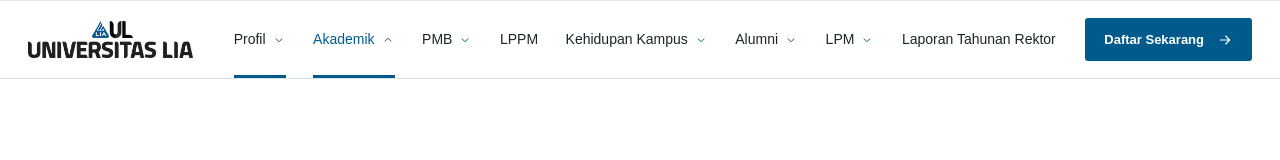
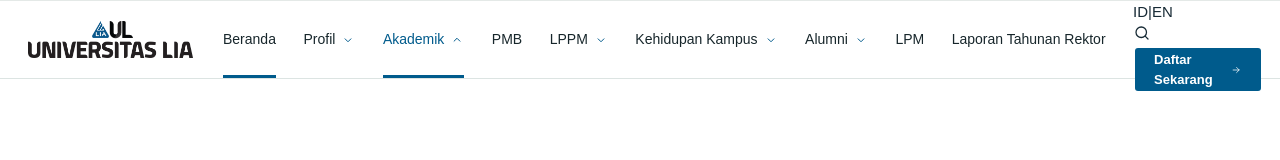
Before and after one commit to Reylamdan/WEBUL, a Next.js app in the folder fe/: page /akademik/fakultas in a window 1280 px wide. Shown: the top 160 px of the page. Built offline with nearby package versions, Linux system fonts and the light colour scheme.

Commit message:
feat: implement global dropdown menu and header controls

```diff
--- a/fe/components/site-shell.tsx
+++ b/fe/components/site-shell.tsx
@@ -3,30 +3,38 @@
 import Image from "next/image";
 import Link from "next/link";
 import { usePathname } from "next/navigation";
-import { useState } from "react";
+import { useEffect, useRef, useState } from "react";
+import { Icon } from "@/components/icons";
 
-type MenuNode = {
+export type MenuNode = {
   id: string;
   label: string;
   href?: string;
   children?: MenuNode[];
 };
 
-const navigation: {
+export type NavItem = {
   id: string;
   label: string;
   href?: string;
   items?: MenuNode[];
-}[] = [
+};
+
+export const globalNavigation: NavItem[] = [
+  {
+    id: "beranda",
+    label: "Beranda",
+    href: "/",
+  },
   {
     id: "profil",
     label: "Profil",
     items: [
-      { id: "sejarah", label: "Sejarah", href: "#tentang" },
-      { id: "visi", label: "Visi & Misi", href: "#tentang" },
-      { id: "struktur", label: "Struktur Organisasi", href: "#tentang" },
-      { id: "akreditasi", label: "Akreditasi", href: "#tentang" },
-      { id: "fasilitas", label: "Fasilitas Kampus", href: "#kehidupan" },
+      { id: "sejarah", label: "Sejarah", href: "/#tentang" },
+      { id: "visi", label: "Visi & Misi", href: "/profil/visi-misi" },
+      { id: "struktur", label: "Struktur Organisasi", href: "/#tentang" },
+      { id: "akreditasi", label: "Akreditasi", href: "/#tentang" },
+      { id: "fasilitas", label: "Fasilitas Kampus", href: "/#kehidupan" },
     ],
   },
   {
@@ -34,7 +42,7 @@ const navigation: {
     label: "Akademik",
     href: "/akademik/fakultas",
     items: [
-      { id: "fakultas", label: "Daftar Fakultas", href: "#program" },
+      { id: "fakultas", label: "Daftar Fakultas", href: "/akademik/fakultas" },
       {
         id: "program-studi",
         label: "Program Studi",
@@ -43,96 +51,74 @@ const navigation: {
             id: "humaniora",
             label: "Humaniora dan Desain",
             children: [
-              { id: "desain", label: "S1 Desain Komunikasi Visual", href: "#program" },
-              { id: "jepang", label: "S1 Bahasa Jepang", href: "#program" },
-              { id: "inggris-d3", label: "D3 Bahasa Inggris", href: "#program" },
-              { id: "inggris-s1", label: "S1 Bahasa Inggris", href: "#program" },
+              { id: "desain", label: "S1 Desain Komunikasi Visual", href: "/#program" },
+              { id: "jepang", label: "S1 Bahasa Jepang", href: "/#program" },
+              { id: "inggris-d3", label: "D3 Bahasa Inggris", href: "/#program" },
+              { id: "inggris-s1", label: "S1 Bahasa Inggris", href: "/#program" },
             ],
           },
           {
             id: "bisnis",
             label: "Sains dan Bisnis",
             children: [
-              { id: "digital", label: "S1 Bisnis Digital", href: "#program" },
-              { id: "informasi", label: "S1 Sistem Informasi", href: "#program" },
-              { id: "informatika", label: "S1 Informatika", href: "#program" },
+              { id: "digital", label: "S1 Bisnis Digital", href: "/#program" },
+              { id: "informasi", label: "S1 Sistem Informasi", href: "/#program" },
+              { id: "informatika", label: "S1 Informatika", href: "/#program" },
             ],
           },
         ],
       },
-      { id: "kalender", label: "Kalender Akademik", href: "#kabar" },
-      { id: "kurikulum", label: "Kurikulum", href: "#program" },
+      { id: "kalender", label: "Kalender Akademik", href: "/#kabar" },
+      { id: "kurikulum", label: "Kurikulum", href: "/#program" },
     ],
   },
   {
     id: "pmb",
     label: "PMB",
+    href: "/#pmb",
+  },
+  {
+    id: "lppm",
+    label: "LPPM",
     items: [
-      { id: "jalur", label: "Jalur Pendaftaran", href: "#pmb" },
-      { id: "biaya", label: "Biaya Kuliah", href: "#pmb" },
-      { id: "beasiswa", label: "Beasiswa", href: "#pmb" },
+      { id: "lppm-profil", label: "Profil LPPM", href: "/#kabar" },
+      { id: "penelitian", label: "Penelitian", href: "/#kabar" },
+      { id: "pengabdian", label: "Pengabdian Masyarakat", href: "/#kabar" },
+      { id: "publikasi", label: "Publikasi Ilmiah", href: "/#kabar" },
     ],
   },
-  { id: "lppm", label: "LPPM", href: "#kabar" },
   {
     id: "kehidupan",
     label: "Kehidupan Kampus",
     items: [
-      { id: "ukm", label: "Kegiatan Mahasiswa (UKM)", href: "#kehidupan" },
-      { id: "berita", label: "Berita Terkini", href: "#kabar" },
-      { id: "pengumuman", label: "Pengumuman", href: "#kabar" },
-      { id: "agenda", label: "Agenda Acara", href: "#kabar" },
+      { id: "ukm", label: "Kegiatan Mahasiswa (UKM)", href: "/#kehidupan" },
+      { id: "berita", label: "Berita Terkini", href: "/#kabar" },
+      { id: "pengumuman", label: "Pengumuman", href: "/#kabar" },
+      { id: "agenda", label: "Agenda Acara", href: "/#kabar" },
     ],
   },
   {
     id: "alumni",
     label: "Alumni",
     items: [
-      { id: "ikatan", label: "Ikatan Alumni", href: "#footer" },
-      { id: "tracer", label: "Tracer Study (Kuesioner Alumni)", href: "#footer" },
-      { id: "karier", label: "Info Lowongan Kerja (Career Center)", href: "#kabar" },
+      { id: "ikatan", label: "Ikatan Alumni", href: "/#footer" },
+      { id: "tracer", label: "Tracer Study (Kuesioner Alumni)", href: "/#footer" },
+      { id: "karier", label: "Info Lowongan Kerja (Career Center)", href: "/#kabar" },
     ],
   },
   {
     id: "lpm",
     label: "LPM",
-    items: [
-      { id: "laporan-lpm", label: "Laporan LPM", href: "#footer" },
-      { id: "kegiatan-lpm", label: "Kegiatan LPM", href: "#kabar" },
-    ],
+    href: "/#footer",
   },
-  { id: "laporan", label: "Laporan Tahunan Rektor", href: "#footer" },
+  {
+    id: "laporan",
+    label: "Laporan Tahunan Rektor",
+    href: "/#footer",
+  },
 ];
 
-function Icon({
-  name,
-  size = 20,
-}: {
-  name: "arrow" | "chevron" | "menu" | "x";
-  size?: number;
-}) {
-  const shared = {
-    fill: "none",
-    stroke: "currentColor",
-    strokeLinecap: "round" as const,
-    strokeLinejoin: "round" as const,
-    strokeWidth: 1.7,
-  };
-  const shapes = {
-    arrow: <path d="M5 12h14m-6-6 6 6-6 6" />,
-    chevron: <path d="m7 10 5 5 5-5" />,
-    menu: <path d="M4 7h16M4 12h16M4 17h16" />,
-    x: <path d="m6 6 12 12M18 6 6 18" />,
-  };
-
-  return (
-    <svg aria-hidden="true" width={size} height={size} viewBox="0 0 24 24" {...shared}>
-      {shapes[name]}
-    </svg>
-  );
-}
-
-function MenuTree({
+export function GlobalDropdownMenu({
   items,
   className = "menu-tree",
   onNavigate,
@@ -154,13 +140,11 @@ function MenuTree({
     });
   }
 
-  function destination(href?: string) {
+  function resolveHref(href?: string) {
     if (!href) return "#";
+    if (href.startsWith("/")) return href;
     if (pathname === "/") return href;
-    if (pathname === "/akademik/fakultas" && href === "#program") {
-      return "#program-list";
-    }
-    return href === "#footer" ? href : `/${href.slice(1)}`;
+    return `/${href}`;
   }
 
   return (
@@ -177,20 +161,20 @@ function MenuTree({
               onClick={() => toggleNode(item.id)}
               type="button"
             >
-              {item.label}
-              <Icon name="chevron" size={15} />
+              <span>{item.label}</span>
+              <Icon name="chevron" size={14} />
             </button>
           ) : (
-            <a
+            <Link
               className="menu-link"
-              href={destination(item.href)}
+              href={resolveHref(item.href)}
               onClick={onNavigate}
             >
               {item.label}
-            </a>
+            </Link>
           )}
           {item.children && (
-            <MenuTree
+            <GlobalDropdownMenu
               className="menu-children"
               items={item.children}
               onNavigate={onNavigate}
@@ -207,13 +191,48 @@ export function SiteHeader() {
   const pathname = usePathname();
   const [activeMenu, setActiveMenu] = useState<string | null>(null);
   const [mobileMenuOpen, setMobileMenuOpen] = useState(false);
+  const [lang, setLang] = useState<"ID" | "EN">("ID");
+  const [searchOpen, setSearchOpen] = useState(false);
+  const [searchQuery, setSearchQuery] = useState("");
+  const navRef = useRef<HTMLElement>(null);
+
+  useEffect(() => {
+    function handleClickOutside(event: MouseEvent) {
+      if (navRef.current && !navRef.current.contains(event.target as Node)) {
+        setActiveMenu(null);
+      }
+    }
+    document.addEventListener("mousedown", handleClickOutside);
+    return () => {
+      document.removeEventListener("mousedown", handleClickOutside);
+    };
+  }, []);
 
   function toggleMenu(id: string) {
     setActiveMenu((current) => (current === id ? null : id));
   }
 
-  function destination(href: string) {
-    return href.startsWith("#") && pathname !== "/" ? `/${href}` : href;
+  function resolveHref(href?: string) {
+    if (!href) return "#";
+    if (href.startsWith("/")) return href;
+    if (pathname === "/") return href;
+    return `/${href}`;
+  }
+
+  function isItemActive(item: NavItem): boolean {
+    if (item.id === "beranda") {
+      return pathname === "/";
+    }
+    if (item.id === "profil") {
+      return pathname.startsWith("/profil");
+    }
+    if (item.id === "akademik") {
+      return pathname.startsWith("/akademik");
+    }
+    if (item.href && item.href.startsWith("/") && pathname === item.href) {
+      return true;
+    }
+    return activeMenu === item.id;
   }
 
   return (
@@ -244,10 +263,13 @@ export function SiteHeader() {
           aria-label="Navigasi utama"
           className={`main-nav${mobileMenuOpen ? " mobile-open" : ""}`}
           onMouseLeave={() => setActiveMenu(null)}
+          ref={navRef}
         >
-          {navigation.map((item) => (
+          {globalNavigation.map((item) => {
+            const isActive = isItemActive(item);
+            return (
               <div
-              className={`nav-item${activeMenu === item.id || item.href === pathname ? " is-active" : ""}${item.id === "laporan" ? " nav-item-long" : ""}`}
+                className={`nav-item${isActive ? " is-active" : ""}${item.id === "laporan" ? " nav-item-long" : ""}`}
                 key={item.id}
                 onMouseEnter={() => {
                   if (item.items && !mobileMenuOpen) setActiveMenu(item.id);
@@ -273,16 +295,21 @@ export function SiteHeader() {
                 ) : (
                   <Link
                     className="nav-trigger"
-                  href={destination(item.href ?? "#kabar")}
-                  onClick={() => setMobileMenuOpen(false)}
+                    href={resolveHref(item.href ?? "#kabar")}
+                    onClick={() => {
+                      setMobileMenuOpen(false);
+                      setActiveMenu(null);
+                    }}
                   >
                     {item.label}
                     {item.items && <Icon name="chevron" size={14} />}
                   </Link>
                 )}
                 {item.items && activeMenu === item.id && (
-                <div className={`nav-dropdown${item.id === "akademik" ? " academic-dropdown" : ""}`}>
-                  <MenuTree
+                  <div
+                    className={`nav-dropdown${item.id === "akademik" ? " academic-dropdown" : ""}`}
+                  >
+                    <GlobalDropdownMenu
                       items={item.items}
                       onNavigate={() => {
                         setMobileMenuOpen(false);
@@ -293,14 +320,75 @@ export function SiteHeader() {
                   </div>
                 )}
               </div>
-          ))}
+            );
+          })}
+
+          <div className="header-meta-actions">
+            {/* Language Switcher */}
+            <div aria-label="Pilih Bahasa" className="lang-switcher" role="group">
+              <button
+                className={`lang-btn${lang === "ID" ? " is-active" : ""}`}
+                onClick={() => setLang("ID")}
+                type="button"
+              >
+                ID
+              </button>
+              <span aria-hidden="true" className="lang-divider">|</span>
+              <button
+                className={`lang-btn${lang === "EN" ? " is-active" : ""}`}
+                onClick={() => setLang("EN")}
+                type="button"
+              >
+                EN
+              </button>
+            </div>
+
+            {/* Search Trigger */}
+            <div className="search-wrap">
+              <button
+                aria-expanded={searchOpen}
+                aria-label="Cari di situs"
+                className="search-toggle-btn"
+                onClick={() => setSearchOpen((prev) => !prev)}
+                type="button"
+              >
+                <Icon name="search" size={18} />
+              </button>
+              {searchOpen && (
+                <div className="header-search-box">
+                  <input
+                    aria-label="Kata kunci pencarian"
+                    autoFocus
+                    className="header-search-input"
+                    onChange={(e) => setSearchQuery(e.target.value)}
+                    onKeyDown={(e) => {
+                      if (e.key === "Escape") setSearchOpen(false);
+                    }}
+                    placeholder="Cari program, berita, info..."
+                    type="search"
+                    value={searchQuery}
+                  />
+                  <button
+                    aria-label="Tutup pencarian"
+                    className="header-search-close"
+                    onClick={() => setSearchOpen(false)}
+                    type="button"
+                  >
+                    <Icon name="x" size={16} />
+                  </button>
+                </div>
+              )}
+            </div>
+
+            {/* Register CTA Button */}
             <Link
               className="button button-primary nav-apply"
-            href={destination("#pmb")}
+              href={resolveHref("#pmb")}
               onClick={() => setMobileMenuOpen(false)}
             >
               Daftar Sekarang <Icon name="arrow" size={16} />
             </Link>
+          </div>
         </nav>
       </div>
     </header>
@@ -333,7 +421,7 @@ export function SiteFooter({ className = "" }: { className?: string }) {
         </div>
         <div className="footer-column">
           <h3>Universitas</h3>
-          <Link href="/#tentang">Profil Universitas</Link>
+          <Link href="/profil/visi-misi">Profil Universitas</Link>
           <Link href="/#footer">LPPM</Link>
           <Link href="/#footer">LPM</Link>
           <Link href="/#footer">Alumni</Link>
```
Lines whose indentation alone changed are shown as unchanged.
